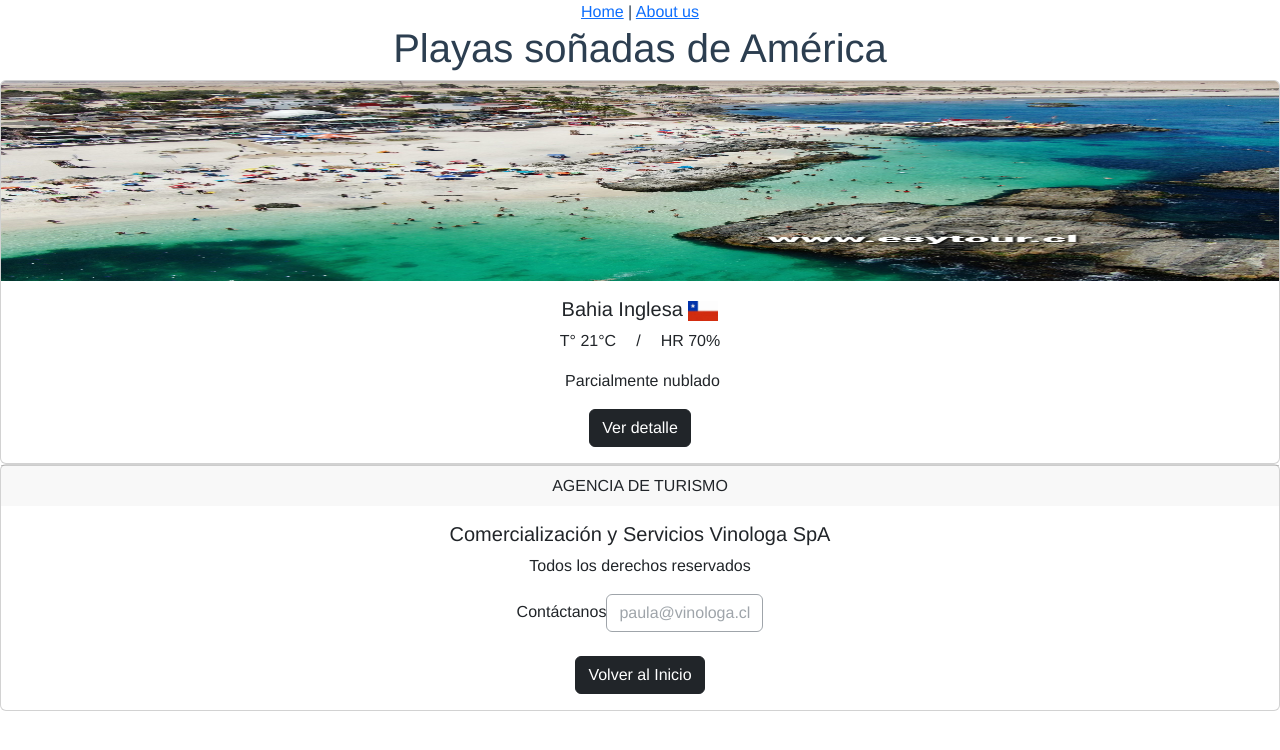
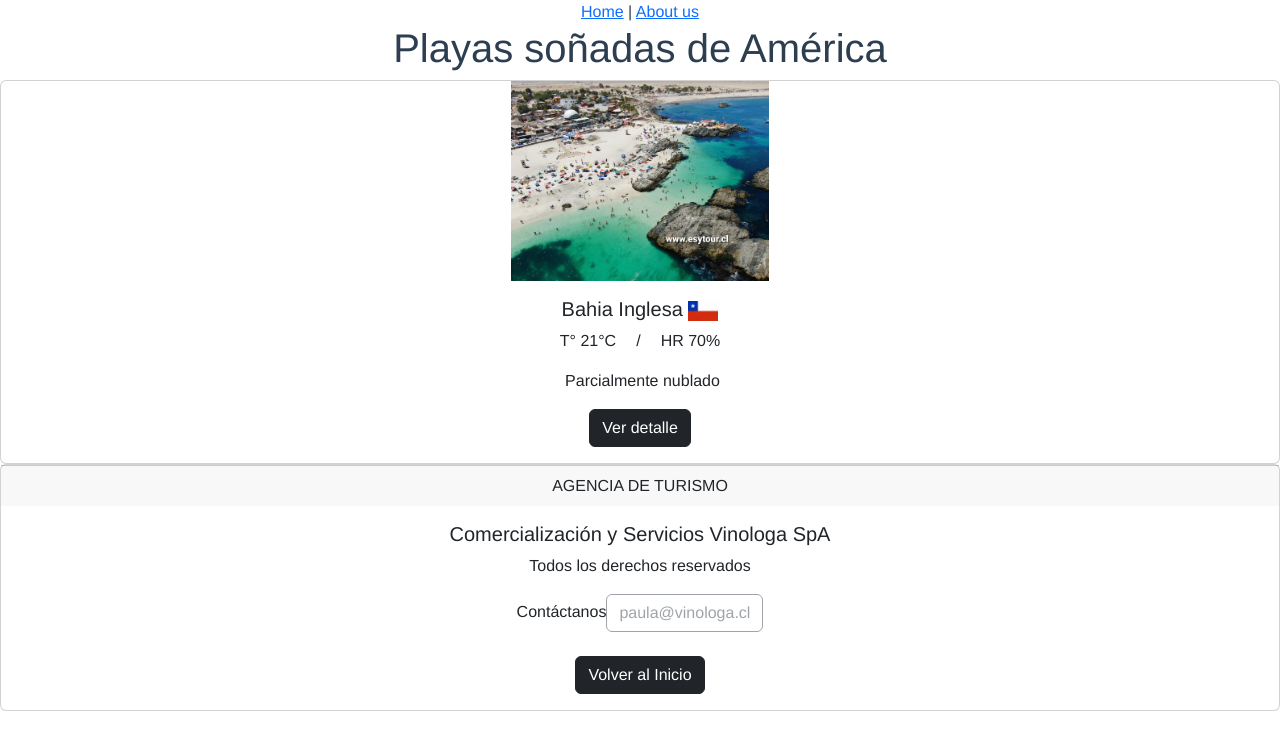
Before and after one commit to PaulaG73/ej_portafolio_m6, a Vue app: page / in a window 1280 px wide. Shown: the top 750 px of the page. Built offline with nearby package versions, Linux system fonts and the light colour scheme.

Commit message:
imágenes dinámicas ok

```diff
--- a/src/components/PlayaCard.vue
+++ b/src/components/PlayaCard.vue
@@ -1,9 +1,10 @@
 <template>
     <div class="card" id="p1">
-        <!-- tengo que hacer dinámicas las imágenes de la playa y la bandera -->
-        <img src="/imagenes/Bahía Inglesa_Chile.jpg" class="card-img-top" height="200">
+
+       <div><img :src="playa.img" height="200px"/></div>
+
         <div class="card-body">
-            <h5 class="card-title">{{ playa.name }} <img src="/imagenes/B_Chile.jpg" height="20px"></h5>
+            <h5 class="card-title">{{ playa.name }} <img :src="playa.flag" height="20px"></h5>
 
             <div class="card__temp__hum">
                 <p>{{ playa.temp }}</p> /
--- a/src/data/playas.json
+++ b/src/data/playas.json
@@ -2,7 +2,7 @@
   {
     "id": "p1",
     "name": "Bahia Inglesa",
-    "img": "/imagenes/Bahia_Inglesa.jpg",
+    "img": "/imagenes/Bahía_Inglesa_Chile.jpg",
     "temp": "T° 21°C",
     "hum": "HR 70%",
     "estado": "Parcialmente nublado",
```
Also changed, not shown: public/imagenes/Bahía_Inglesa_Chile.jpg (renamed from public/imagenes/Bahía Inglesa_Chile.jpg).
